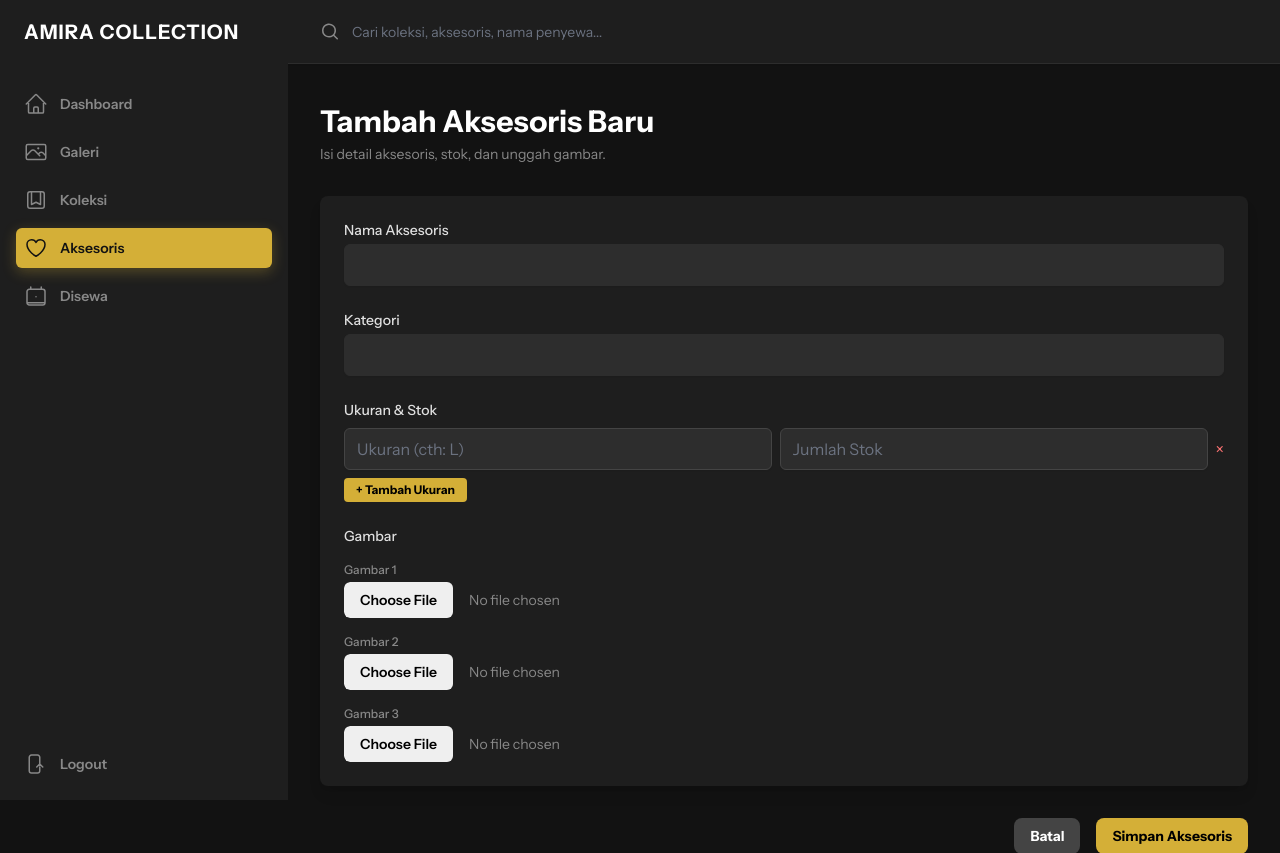
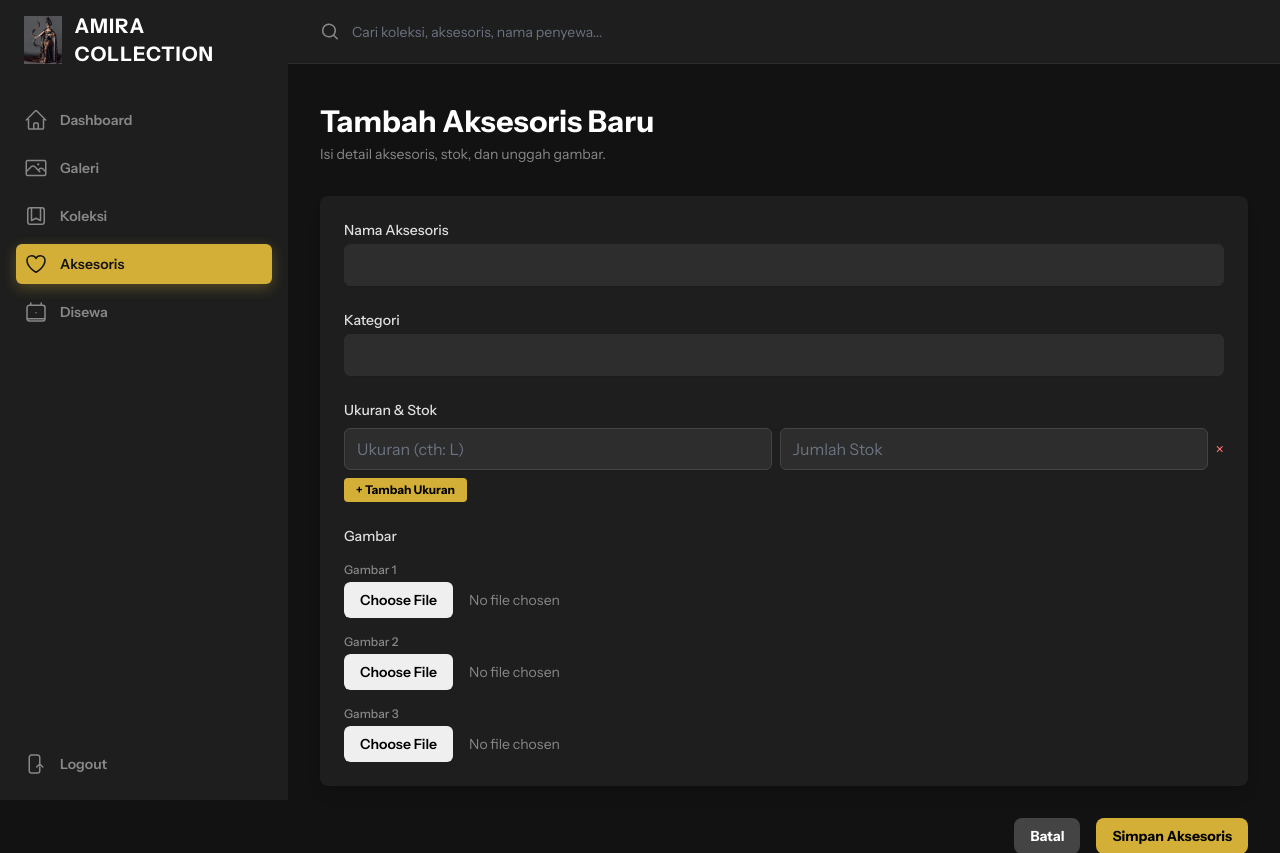
Before and after one commit to Kaeyaaa-12/PROJECT-MAGANG-2, a Laravel app: page /admin/aksesoris/create in a window 1280 px wide. Shown: the top 853 px of the page. Run offline with Laravel 12, Linux system fonts and the light colour scheme; a user stored in the database is signed in; data comes from the database, SQL or seed files in the repository; style sheets or scripts are compiled from the project's sources.

Commit message:
Modif Admin

```diff
--- a/resources/views/layouts/partials/admin-sidebar-content.blade.php
+++ b/resources/views/layouts/partials/admin-sidebar-content.blade.php
@@ -1,9 +1,17 @@
 <div class="flex grow flex-col gap-y-5 overflow-y-auto px-6 pb-4" style="background-color: var(--bg-dark-secondary);">
-    <div class="flex h-16 shrink-0 items-center">
-        <a href="{{ route('home.index') }}" class="text-white text-xl font-bold tracking-wider uppercase">
-            Amira Collection
+    {{-- AWAL PERUBAHAN --}}
+    <div class="flex h-20 shrink-0 items-center gap-x-4">
+        <a href="{{ route('home.index') }}" class="flex items-center space-x-3">
+            {{-- Tambahkan logo di sini --}}
+            <img class="h-12 w-auto" src="{{ asset('assets/images/bgkostum.png') }}" alt="Amira Collection Logo">
+            {{-- Styling untuk teks --}}
+            <span class="text-white text-xl font-bold tracking-wider uppercase">
+                Amira Collection
+            </span>
         </a>
     </div>
+    {{-- AKHIR PERUBAHAN --}}
+
     <nav class="flex flex-1 flex-col">
         <ul role="list" class="flex flex-1 flex-col gap-y-7">
             <li>
```
